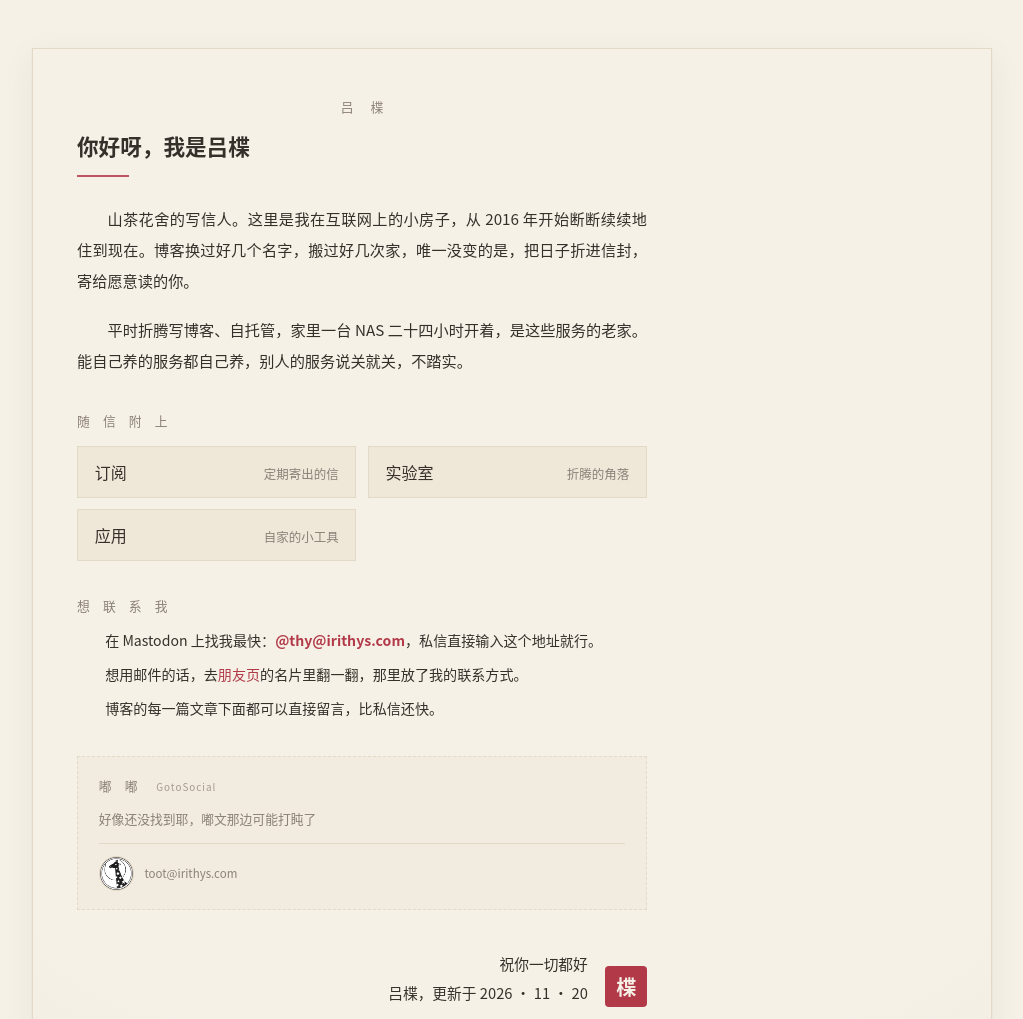
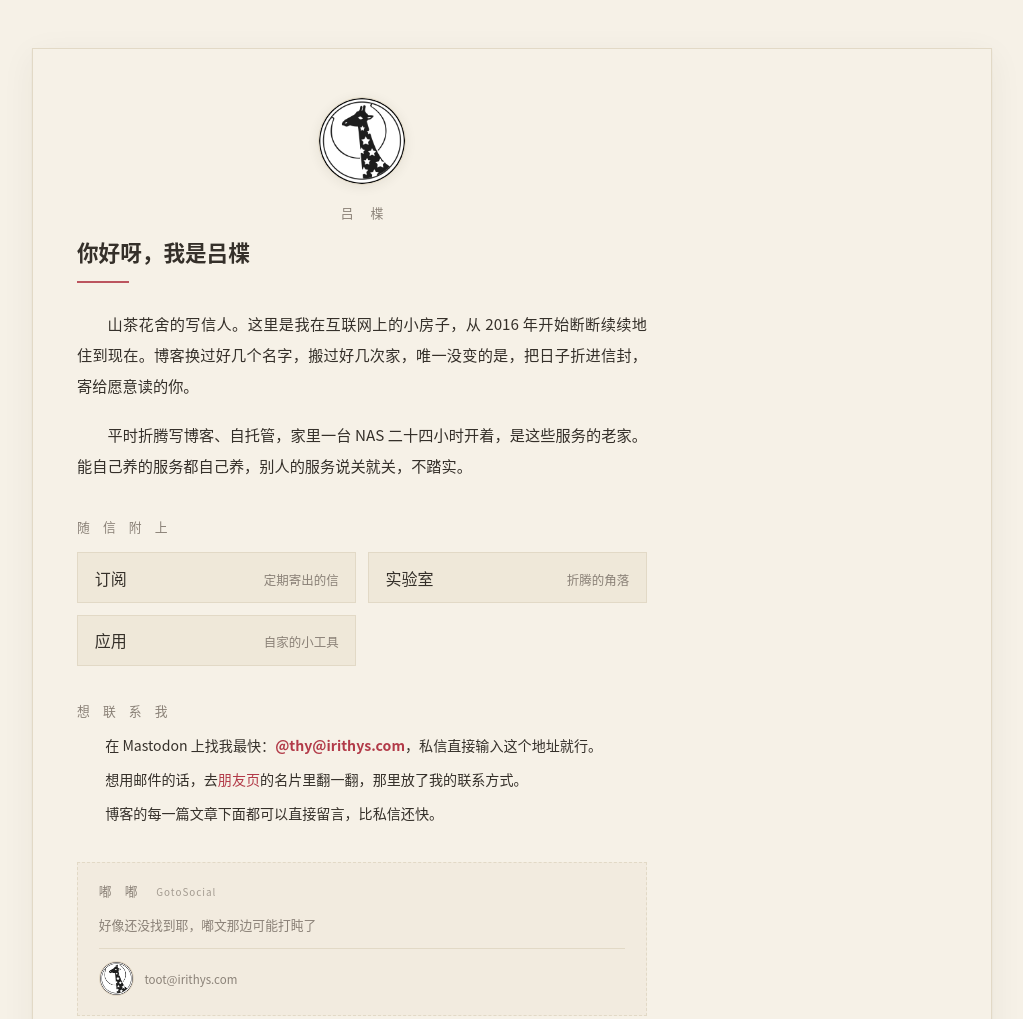
Before and after one commit to Irithys/home, a plain HTML site: page index.html in a window 1280 px wide. Shown: the top 1019 px of the page, without its empty margins (128-1151 px from the left). Drawn offline with Linux system fonts and the light colour scheme; no server answers.

Commit message:
主页顶部加个人头像

```diff
--- a/index.html
+++ b/index.html
@@ -83,6 +83,16 @@
     }
 
     /* 眉题与称呼 */
+    .avatar {
+      width: 5.5rem;
+      height: 5.5rem;
+      margin: 0 auto 1.1rem;
+      display: block;
+      border-radius: 50%;
+      border: 1px solid var(--border);
+      object-fit: cover;
+      box-shadow: 0 2px 12px rgba(53, 48, 42, 0.08);
+    }
     .eyebrow {
       text-align: center;
       font-size: 0.8rem;
@@ -319,6 +329,8 @@
 <body>
   <main class="letter">
     <div class="letter-main">
+      <img class="avatar" src="./img/avatar2.webp" alt="吕楪的头像" width="88" height="88">
+
       <p class="eyebrow">吕 楪</p>
 
     <h1 class="salutation">你好呀，我是吕楪</h1>
```
